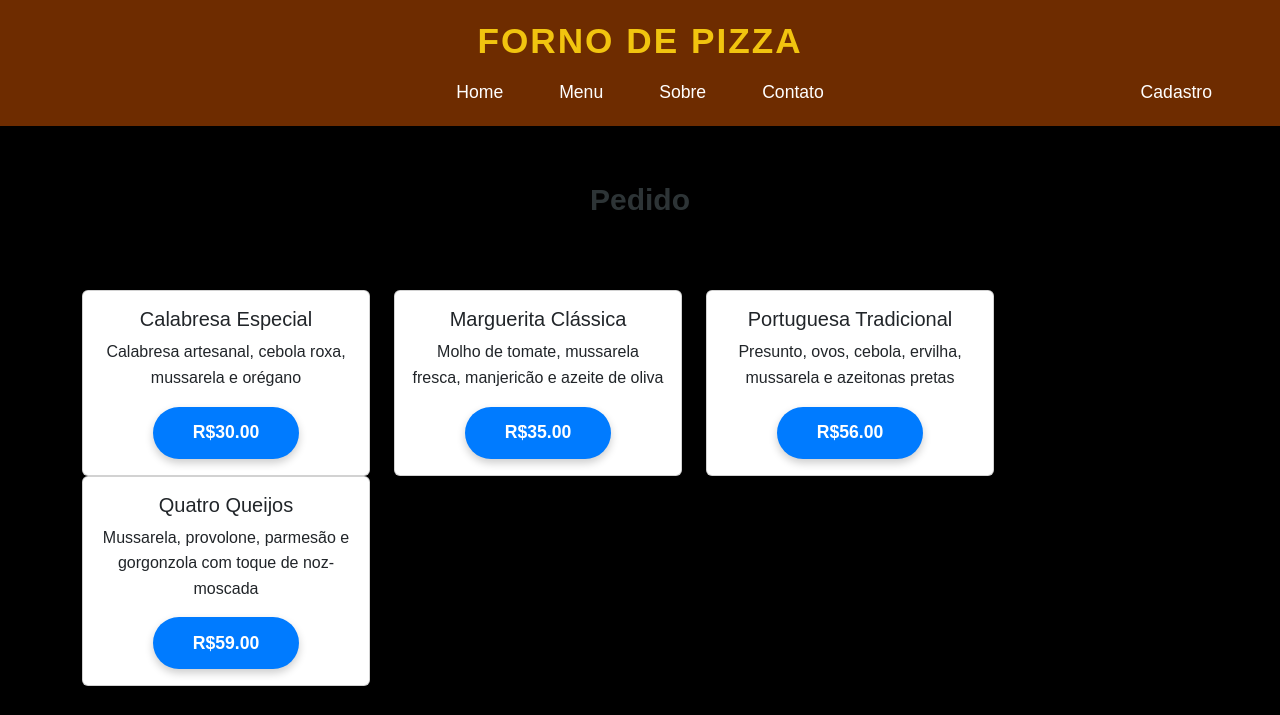
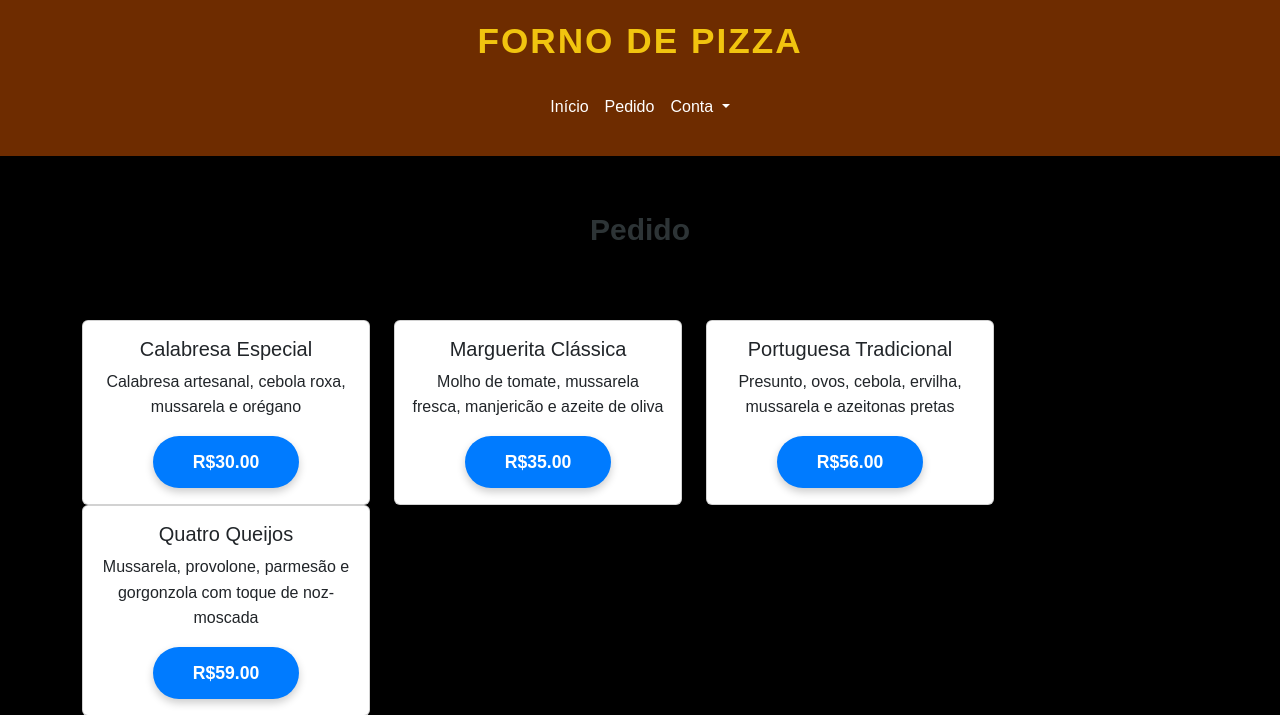
Before and after one commit to StrangerBook/Delivery, a PHP site: page /pedido.php in a window 1280 px wide. Shown: the top 715 px of the page. Run offline with PHP 8.4, Linux system fonts and the light colour scheme; data comes from the database, SQL or seed files in the repository.

Commit message:
Update pedido.php

```diff
--- a/projeto ED/php/pedido.php
+++ b/projeto ED/php/pedido.php
@@ -16,21 +16,53 @@ require_once("../includes/conectarBD.php");
 </head>
 
 <body>
+    <header>
 
-    <header>
-        <div class="logo">
+    <div class="logo">
             <h1>Forno de Pizza</h1>
         </div>
-        <nav>
-            <ul class="menu-cadastro">
-                <li><a href="#cadastro">Cadastro</a></li>
-            </ul>
-            <ul class="menu-centro">
-                <li><a href="#home">Home</a></li>
-                <li><a href="#menu">Menu</a></li>
-                <li><a href="#sobre">Sobre</a></li>
-                <li><a href="#contato">Contato</a></li>
-            </ul>
+        <nav class="navbar navbar-expand-lg" style="background-color: #6E2C00;">
+            <div class="container-fluid">
+
+                <button class="navbar-toggler" type="button" data-bs-toggle="collapse"
+                    data-bs-target="#navbarSupportedContent" aria-controls="navbarSupportedContent" aria-expanded="false"
+                    aria-label="Toggle navigation">
+                    <span class="navbar-toggler-icon"></span>
+                </button>
+
+                <div class="collapse navbar-collapse justify-content-center" id="navbarSupportedContent">
+                    <ul class="navbar-nav mb-2 mb-lg-0">
+                        <li class="nav-item">
+                            <a class="nav-link text-white" aria-current="page" href="index.php">Início</a>
+                        </li>
+                        <li class="nav-item">
+                            <a class="nav-link text-white" href="pedido.php">Pedido</a>
+                        </li>
+
+                        <!-- Dropdown com cadastro/login -->
+                        <li class="nav-item dropdown">
+                            <a class="nav-link dropdown-toggle text-white" href="#" role="button" data-bs-toggle="dropdown"
+                                aria-expanded="false">
+                                Conta
+                            </a>
+                            <ul class="dropdown-menu text-center">
+                                <?php if (isset($_SESSION['usuario_nome'])): ?>
+                                    <li class="dropdown-item-text">
+                                        Olá, <strong><?php echo htmlspecialchars($_SESSION['usuario_nome']); ?></strong>
+                                    </li>
+                                    <li><a class="dropdown-item text-danger" href="logout.php">Sair</a></li>
+                                <?php else: ?>
+                                    <li><a class="dropdown-item" href="../php/cadastrar.php">Cadastro</a></li>
+                                    <li><a class="dropdown-item" href="../php/login.php">Login</a></li>
+                                <?php endif; ?>
+                                <li>
+                                    <hr class="dropdown-divider">
+                                </li>
+                            </ul>
+                        </li>
+                    </ul>
+                </div>
+            </div>
         </nav>
     </header>
 
```
